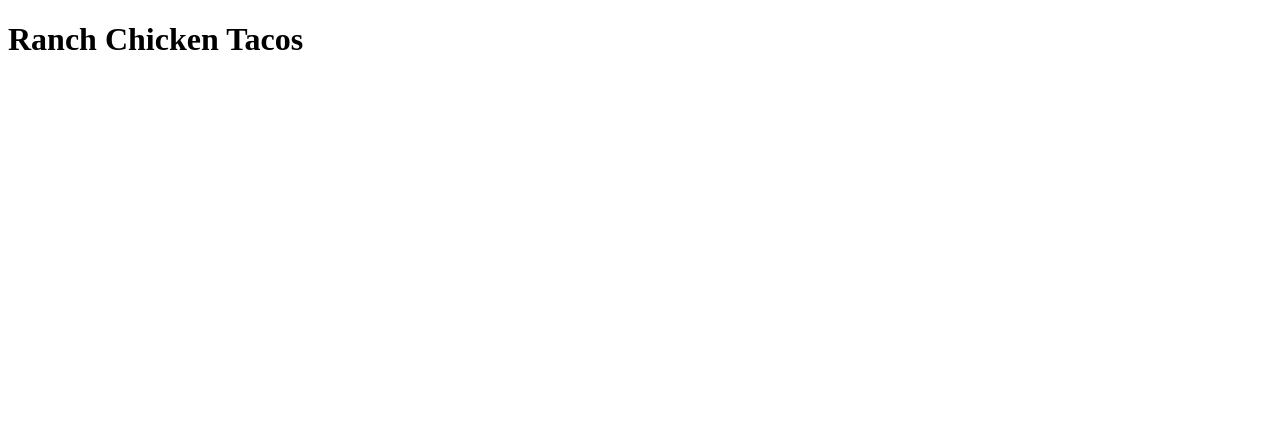
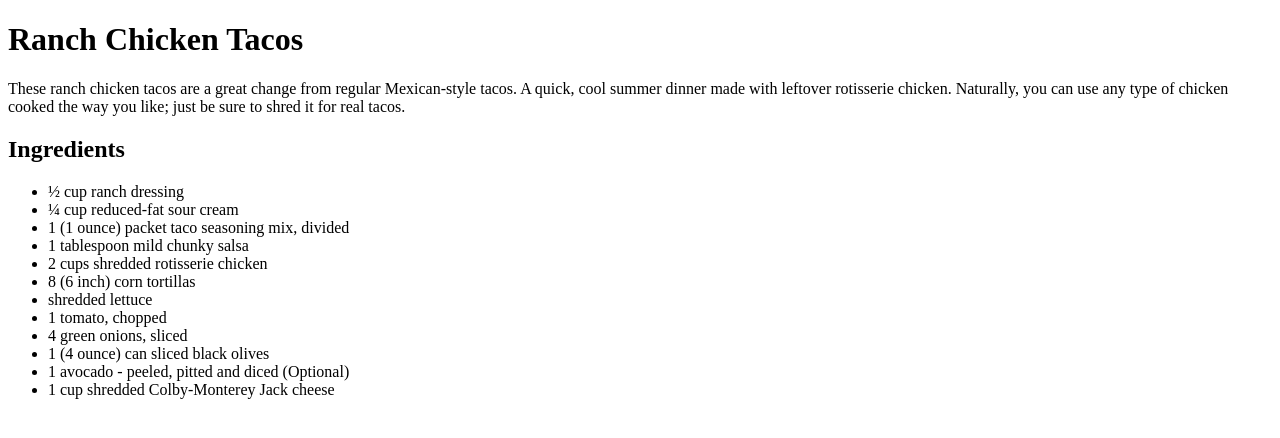
Before and after one commit to crawby/odin-recipes, a plain HTML site: page recipes/ranch-chicken-tacos.html in a window 1280 px wide. Drawn offline with Linux system fonts and the light colour scheme.

Commit message:
Add Ingredients

```diff
--- a/recipes/ranch-chicken-tacos.html
+++ b/recipes/ranch-chicken-tacos.html
@@ -12,6 +12,34 @@
 
         <h1>Ranch Chicken Tacos</h1>
 
+            <p>
+                These ranch chicken tacos are a great change from regular Mexican-style tacos. A quick, cool summer dinner made with leftover rotisserie chicken. Naturally, you can use any type of chicken cooked the way you like; just be sure to shred it for real tacos.
+            </p>
+
+        <h2>Ingredients</h2>
+
+        <p>
+
+            <ul>
+
+                <li>½ cup ranch dressing</li>
+                <li>¼ cup reduced-fat sour cream</li>
+                <li>1 (1 ounce) packet taco seasoning mix, divided</li>
+                <li>1 tablespoon mild chunky salsa</li>
+                <li>2 cups shredded rotisserie chicken</li>
+                <li>8 (6 inch) corn tortillas</li>
+                <li>shredded lettuce</li>
+                <li>1 tomato, chopped</li>
+                <li>4 green onions, sliced</li>
+                <li>1 (4 ounce) can sliced black olives</li>
+                <li>1 avocado - peeled, pitted and diced (Optional)</li>
+                <li>1 cup shredded Colby-Monterey Jack cheese</li>
+
+            </ul>
+
+        </p>
+
+
 
 
     </body>
```
